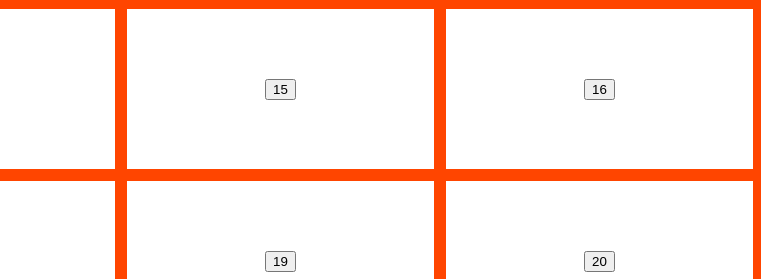
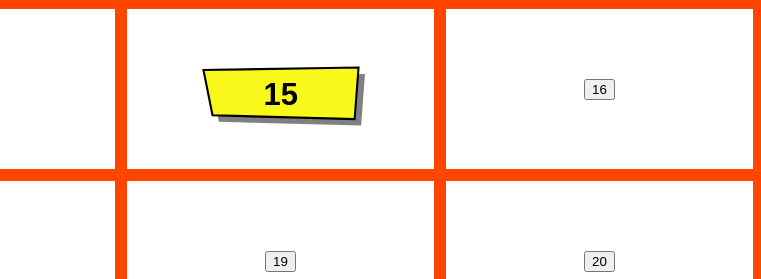
Before and after one commit to janholo/buttons-for-christmas, a plain HTML site: page index.html in a window 1280 px wide. Shown: the part 515-794 px from the top of the page, 519-1280 px from the left. Drawn offline with Linux system fonts and the light colour scheme.

Commit message:
button 15

```diff
--- a/index.html
+++ b/index.html
@@ -104,7 +104,11 @@
         </div>
         <div class="button-container" style="grid-area: 4 / 3 / 4 / 3;">
             <button class="button15">
-                15
+                <svg viewBox="-5 -5 130 50">
+                    <polygon points="125,5 122,45 12,42 5,7" fill="grey" stroke-width="0" />
+                    <polygon points="120,0 117,40 7,37 0,2" />
+                    <text x="46%" y="46%" dominant-baseline="middle" text-anchor="middle" fill="black" stroke-width="0">15</text>
+                </svg>
             </button>
         </div>
         <div class="button-container" style="grid-area: 4 / 4 / 4 / 4;">
--- a/styling.css
+++ b/styling.css
@@ -424,3 +424,22 @@ body {
 .button14:active {
     background-image: url(https://media.istockphoto.com/vectors/electric-switch-vector-id518598188);
 }
+
+.button15 {
+    width: 21vmin;
+    height: 7vmin;
+    background: transparent;
+    fill: rgb(248, 248, 26);
+    stroke: black;
+    stroke-width: 0.2vmin;
+    margin: 0;
+    padding: 0;
+    border-style: none;
+    font-weight: bold;
+    font-size: 3vmin;
+
+}
+
+.button15:active {
+    transform: scaleY(0.75) translateY(1vmin);
+}
```
